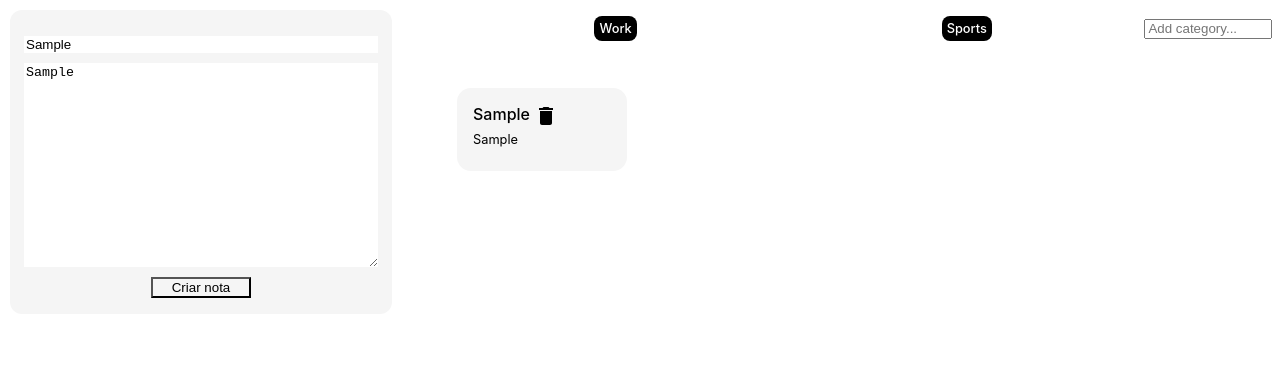
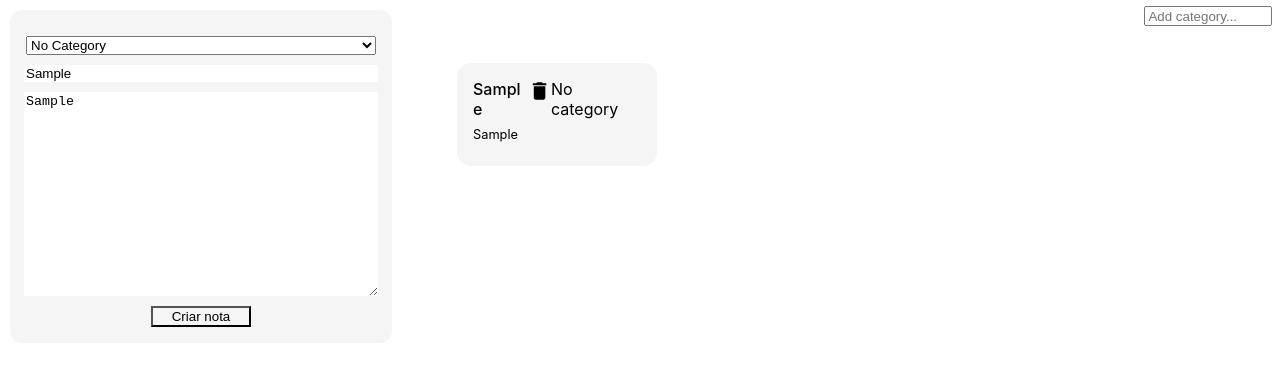
Before and after one commit to joaovmvini/react-cards-app, a React (Create React App) app: page / in a window 1280 px wide. Both pictures are taken after typing "Sample", "Sample" into the empty fields and a click on the button "Criar nota". Shown: the top 366 px of the page. Built offline with nearby package versions, Linux system fonts and the light colour scheme.

Commit message:
add category to notes

```diff
--- a/src/App.js
+++ b/src/App.js
@@ -10,13 +10,13 @@ class App extends Component {
 
       this.state = {
         notes: [],
-        categories: ['Work', 'Sports']
+        categories: []
       };
 
     }
 
-    createNote(title, text) {
-      const newNote = { title, text };
+    createNote(title, text, category) {
+      const newNote = { title, text, category };
       const newNotesArray = [...this.state.notes, newNote];
 
       const newState = {
@@ -48,7 +48,7 @@ class App extends Component {
     render() {
       return (
         <section className="main-section">
-          <Form createNote = {this.createNote.bind(this)} />
+          <Form createNote = {this.createNote.bind(this)} categories = {this.state.categories}/>
           <main className="main-separator">
             <CategoryList categories = {this.state.categories} addCategory = {this.addCategory.bind(this)}/>
             <NotesLists notes = {this.state.notes} deleteNote = {this.deleteNote.bind(this)} />
--- a/src/components/CategoryList/style.css
+++ b/src/components/CategoryList/style.css
@@ -21,7 +21,7 @@
     border-radius: 8px;
     color: white;
     font-size: .8rem;
-    padding: 5px;
+    padding: 5px 10px;
     font-weight: 500;
     text-align: center;
 }
--- a/src/components/Form/Form.jsx
+++ b/src/components/Form/Form.jsx
@@ -8,6 +8,7 @@ export default class Form extends Component {
 
         this.title = '';
         this.text = '';
+        this.category = 'No category';
     }
 
     _handleTitleChange(event) {
@@ -26,7 +27,22 @@ export default class Form extends Component {
         event.preventDefault();
         event.stopPropagation();
 
-        this.props.createNote(this.title, this.text);
+        this.props.createNote(this.title, this.text, this.category);
+    }
+
+    _renderCategories() {
+        const categories = this.props.categories;
+
+        return categories.map((item, index) => {
+            return (
+                <option >{item}</option>
+            )
+        });
+    }
+
+    _handleCategoryChange(event) {
+        event.stopPropagation();
+        this.category = event.target.value;
     }
 
     render() {
@@ -35,6 +51,13 @@ export default class Form extends Component {
             class="form-new-note"
             onSubmit={this._createNote.bind(this)}
         >
+            <select
+            className="form-categories-list"
+            onChange={this._handleCategoryChange.bind(this)}
+            >
+                <option>No Category</option>
+                {this._renderCategories()}
+            </select>
             <input
             type="text"
             placeholder="Titulo"
--- a/src/components/Form/style.css
+++ b/src/components/Form/style.css
@@ -32,3 +32,9 @@
     outline: none;
     background: whitesmoke;
 }
+
+.form-categories-list {
+    align-self: flex-start;
+    outline: none;
+    width: 100%;
+}
--- a/src/components/NotesList/NotesList.jsx
+++ b/src/components/NotesList/NotesList.jsx
@@ -9,7 +9,6 @@ export default class NotesList extends Component {
     }
 
     renderNote() {
-        if (this.props.notes.length) {
         const notes = this.props.notes;
 
         return notes.map((note, index) => {
@@ -19,13 +18,13 @@ export default class NotesList extends Component {
                     title={note.title}
                     text={note.text}
                     deleteNote = {this.props.deleteNote}
-                        index={index}></CardNote>
+                    index={index}
+                    category={note.category}
+                    >
+                    </CardNote>
                 </li>
             )
         })
-        }
-
-        return '';
     }
 
     render() {
--- a/src/components/NotesList/style.css
+++ b/src/components/NotesList/style.css
@@ -14,5 +14,5 @@
     font-size: 1rem;
     margin: 15px;
 
-    width: 170px;
+    width: 200px;
 }
--- a/src/components/cardNote/CardNote.jsx
+++ b/src/components/cardNote/CardNote.jsx
@@ -17,6 +17,7 @@ export default class CardNote extends Component {
             <header>
                 <span>{this.props.title}</span>
                 <DeleteSVG onClick={() => this.props.deleteNote(this.props.index)} />
+                <span class="card-note-category">{this.props.category}</span>
             </header>
             <p>{this.props.text}</p>
         </section>
--- a/src/components/cardNote/style.css
+++ b/src/components/cardNote/style.css
@@ -9,20 +9,20 @@
 
 .card-note-section header {
     display: flex;
-    justify-content: center;
+    justify-content: space-around;
     max-width: 100%;
+    width: 100%;
+    margin-bottom: 8px;
 }
 
-.card-note-section span {
+.card-note-section span:nth-child(1) {
     display: inline-block;
-    margin-bottom: 8px;
     font-weight: 500;
 
     overflow: hidden;
     word-wrap: break-word;
     max-width: 100%;
 
-    margin-right: 4px;
 }
 
 .card-note-section p {
@@ -34,3 +34,8 @@
 
     font-size: .8rem;
 }
+
+.card-note-category {
+    font-weight: normal;
+
+}
```
Lines whose indentation alone changed are shown as unchanged.
